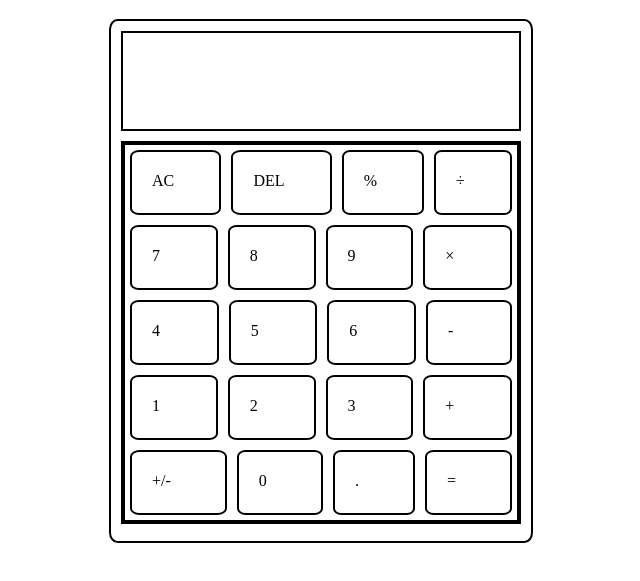
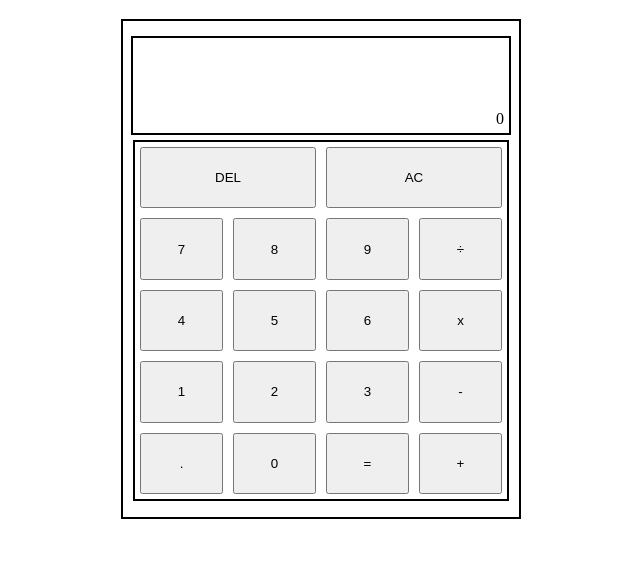
Before and after one commit to sarzhh/calculator, a plain HTML site: page index.html in a window 1280 px wide. Shown: the part 69-650 px from the top of the page, without its empty margins (319-959 px from the left). Drawn offline with Linux system fonts and the light colour scheme.

Commit message:
Otimized the html and css code

```diff
--- a/index.html
+++ b/index.html
@@ -5,44 +5,40 @@
     <meta name="viewport" content="width=device-width, initial-scale=1.0">
     <title>Calculator</title>
     <link rel="stylesheet" href="styles.css">
-    <script defer src="script.js"></script>
 </head>
 <body>
     <h1>CALCULATOR</h1>
     <div class="container">
-        <div class="display"></div>
-        <div class="buttons">
-            <div class="first">
-                <span>AC</span>
-                <span>DEL</span>
-                <span>%</span>
-                <span>÷</span>
+        <div class="display">
+            <div class="prev-value"></div>
+            <div class="current-value">0</div>
+        </div>
+        <div class="sub-container">
+            <div class="delete-and-clear">
+                <button class="delete">DEL</button>
+                <button class="clear">AC</button>
             </div>
-            <div class="second">
-                <span>7</span>
-                <span class="eight">8</span>
-                <span class="nine">9</span>
-                <span class="multiplication">×</span>
-            </div>
-            <div class="button">
-                <span>4</span>
-                <span>5</span>
-                <span class="six">6</span>
-                <span class="minus">-</span>
-            </div>
-            <div class="fourth">
-                <span class="button">1</span>
-                <span class="two">2</span>
-                <span class="three">3</span>
-                <span class="plus">+</span>
-            </div>
-            <div class="fifth">
-                <span class="">+/-</span>
-                <span class="zero">0</span>
-                <span class="decimal">.</span>
-                <span class="equal">=</span>
+            <div class="buttons">
+                <button class="btn">7</button>
+                <button class="btn">8</button>
+                <button class="btn">9</button>
+                <button class="operant">÷</button>
+                <button class="btn">4</button>
+                <button class="btn">5</button>
+                <button class="btn">6</button>
+                <button class="operant">x</button>
+                <button class="btn">1</button>
+                <button class="btn">2</button>
+                <button class="btn">3</button>
+                <button class="btn">-</button>
+                <button class="btn decimal">.</button>
+                <button class="btn">0</button>
+                <button class="btn">=</button>
+                <button class="operant">+</button>
             </div>
         </div>
+
     </div>
+
 </body>
 </html>
--- a/script.js
+++ b/script.js
@@ -1,5 +1,6 @@
-const buttons = document.querySelector('.buttons')
-const display = document.querySelector('.display')
+const buttons = document.querySelector('.buttons');
+const display = document.querySelector('.display');
+const equal = document.querySelector('#equal');
 
 const add = (a , b) => {
     const sum = a + b;
--- a/styles.css
+++ b/styles.css
@@ -1,45 +1,63 @@
-body{
+body {
     display: flex;
+    flex-direction: column;
     align-items: center;
-    flex-direction: column;
+
 }
+
 .container{
     display: flex;
     flex-direction: column;
+    align-items: center;
+    border: 2px solid black;
     width: 400px;
     height: 500px;
-    border: 2px solid black;
-    border-radius: 2%;
+    box-sizing: border-box;
     padding: 10px;
 }
 
 .display{
+    flex: 0 0 20%;
     border: 2px solid black;
-    flex: 0 0 20%;
-    margin-bottom: 10px;
-    padding: 10px;
-    display: flex;
-    justify-content: end;
-    box-sizing: border-box;
-}
-
-.buttons{
-    flex: 0 0 75%;
-    border: 4px solid black;
+    margin: 5px;
+    width: 100%;
     display: flex;
     flex-direction: column;
 }
 
-.buttons > div{
-
-    flex: 1 0 auto;
+.prev-value, .current-value {
+    flex: 0 1 48%;
+    display: flex;
+    justify-content: flex-end;
+    align-items: end;
+    padding: 5px;
+}
+.delete-and-clear{
+    flex: 0 0 20%;
     display: flex;
 }
 
-.buttons > div > span{
+.delete, .clear{
+    flex: 1 0 45%;
+    margin: 5px;
+}
+
+.buttons{
+    flex: 0 0 80%;
+    display: flex;
+    flex-wrap: wrap;
+
+}
+
+.btn, .operant {
+   flex: 1 0 20%;
+   margin: 5px;
+
+}
+
+.sub-container{
     border: 2px solid black;
-    flex: 1 0 auto;
-    margin: 5px;
-    border-radius: 10%;
-    padding: 20px;
+    flex: 0 0 75%;
+    display: flex;
+    flex-direction: column;
 }
```
